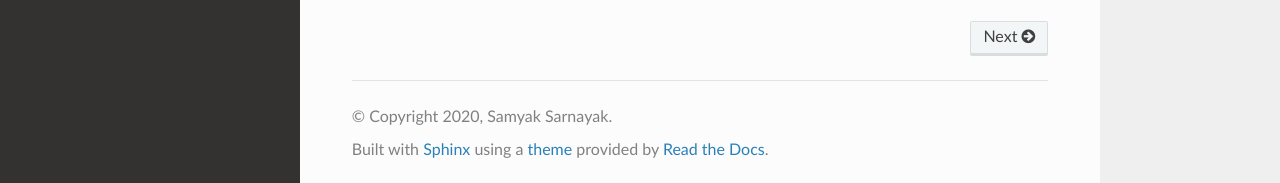
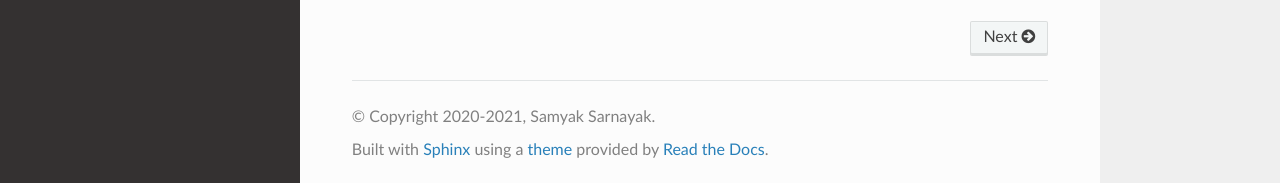
Before and after one commit to browser-history/browser-history, a Sphinx documentation site: the page built from docs/index.rst, in a window 1280 px wide and 900 px high, scrolled down 512 px. Shown: the part 714-897 px from the top of the window. Built offline with Sphinx 7.4.7 and the Read the Docs theme 2.0.0, drawn with Linux system fonts in a browser that asks for light colours.

Commit message:
Added date of first publication too

```diff
--- a/docs/conf.py
+++ b/docs/conf.py
@@ -19,7 +19,7 @@ sys.path.insert(0, os.path.abspath(".."))
 # -- Project information -----------------------------------------------------
 
 project = "browser-history"
-copyright = "2020, Samyak Sarnayak"
+copyright = "2020-2021, Samyak Sarnayak"
 author = "Samyak Sarnayak"
 
 # The full version, including alpha/beta/rc tags
```
